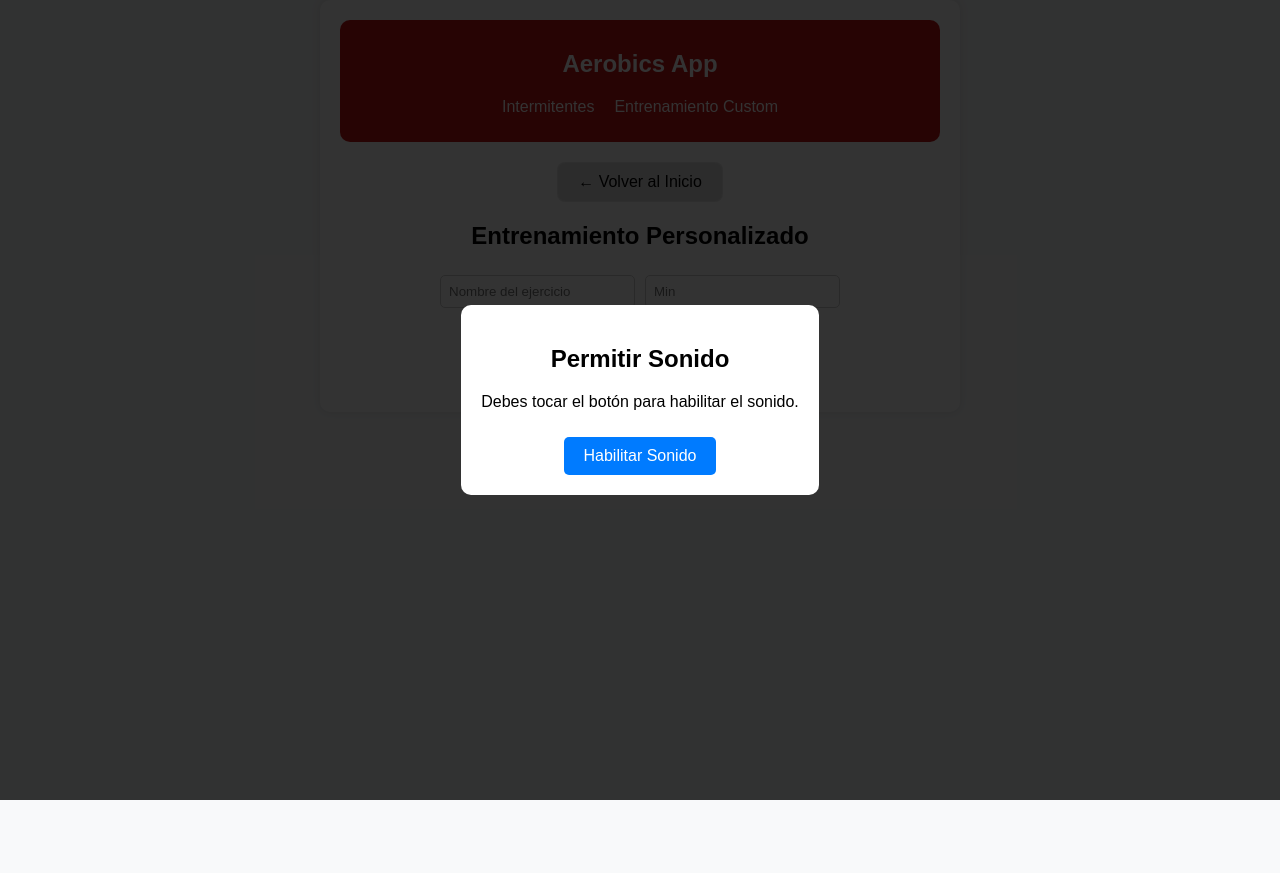
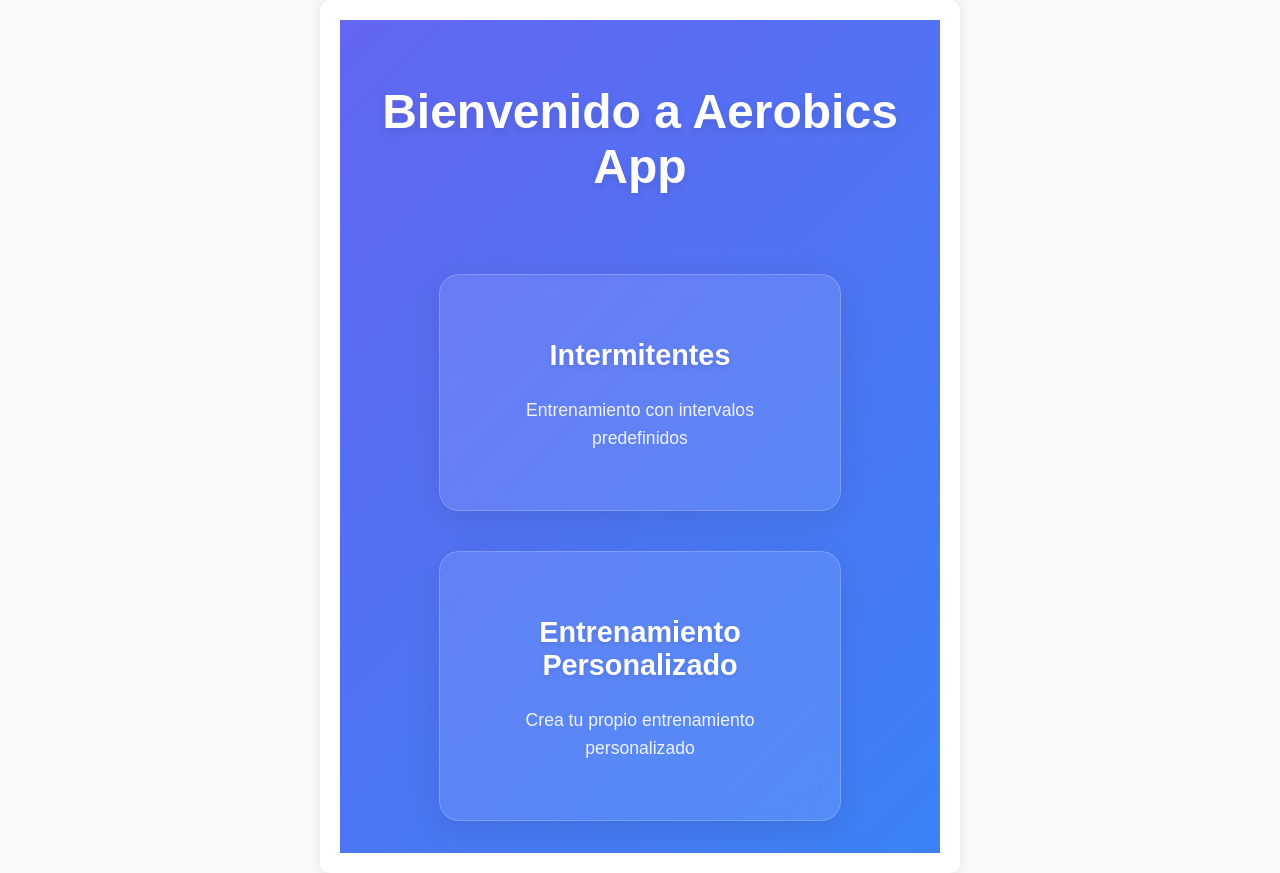
Before and after one commit to LauchaDB/aerobics_app, a React (Create React App) app: page /custom-training in a window 1280 px wide. Before the commit the page ends 800 px from the top, so only its background shows below. Built offline with nearby package versions, Linux system fonts and the light colour scheme.

Commit message:
fix landing

```diff
--- a/src/App.js
+++ b/src/App.js
@@ -1,5 +1,5 @@
 import React from "react";
-import { BrowserRouter as Router, Route, Routes } from "react-router-dom";
+import { HashRouter as Router, Route, Routes } from "react-router-dom";
 import Menu from "./components/Menu";
 import Home from "./pages/Home";
 import CustomTraining from "./pages/CustomTraining";
@@ -11,9 +11,7 @@ function App() {
         <Router>
             <div className="container">
                 <Routes>
-                    <Route path="/aerobics-app" element={<Landing />} />
                     <Route path="/" element={<Landing />} />
-                    <Route path="/aerobics-app/intermitentes" element={<Landing />} />
                     <Route path="/intermitentes" element={
                         <div>
                             <Menu />
```
